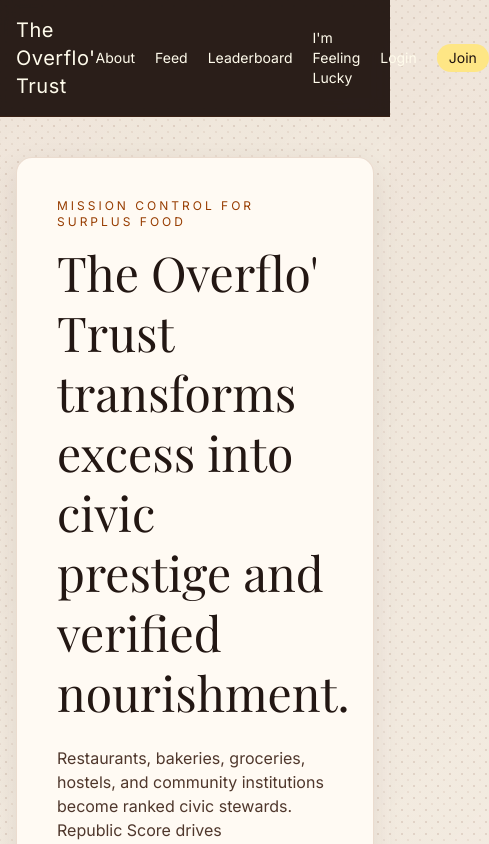
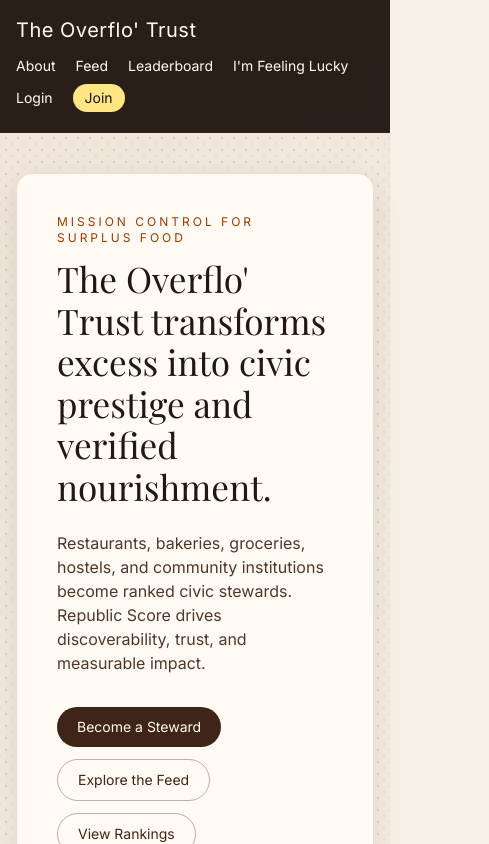
Before and after one commit to hurshbajaj/The-Overflo-Trust, a Next.js app: page / in a window 390 px wide. Shown: the top 844 px of the page, 489 px wide, since content can reach past the window. Built offline with nearby package versions, Linux system fonts and the light colour scheme; no server answers; the database is empty; a web font is replaced by a local one.

Commit message:
responsive

```diff
--- a/prisma/seed.ts
+++ b/prisma/seed.ts
@@ -49,7 +49,7 @@ async function main() {
         data: {
           profileId: profile.id,
           title: `Batch ${j + 1}`,
-          quantityMeals: 35 + j * 8 + i,
+          quantityMeals: 25 + j * 4 + i,
           description: "Prepared surplus meals packed for same-day pickup.",
           pickupWindow: "17:30 - 20:00",
           freshness: j % 3 === 0 ? "PRIME" : j % 2 === 0 ? "FRESH" : "STANDARD",
--- a/src/app/globals.css
+++ b/src/app/globals.css
@@ -170,3 +170,45 @@ h3 {
     opacity: 1;
   }
 }
+
+/* Keep laptop/desktop untouched; only adjust non-laptop layouts. */
+@media (max-width: 1023px) {
+  .nav-shell {
+    align-items: flex-start;
+    flex-direction: column;
+    gap: 0.75rem;
+  }
+
+  .nav-links {
+    width: 100%;
+    flex-wrap: wrap;
+    justify-content: flex-start;
+    row-gap: 0.5rem;
+    padding-bottom: 0.25rem;
+    white-space: normal;
+  }
+
+  .leaderboard-table-shell {
+    overflow-x: auto;
+  }
+
+  .leaderboard-table {
+    min-width: 760px;
+  }
+}
+
+@media (max-width: 767px) {
+  main .text-5xl {
+    font-size: 2.2rem;
+    line-height: 1.18;
+  }
+
+  main .text-4xl {
+    font-size: 2rem;
+    line-height: 1.2;
+  }
+
+  .panel {
+    border-radius: 1rem;
+  }
+}
--- a/src/app/leaderboard/page.tsx
+++ b/src/app/leaderboard/page.tsx
@@ -17,8 +17,8 @@ export default async function LeaderboardPage({ searchParams }: Props) {
         <input name="category" placeholder="Filter by category" defaultValue={params.category} className="rounded-xl border border-amber-900/20 bg-white p-2" />
         <button className="btn-primary" type="submit">Apply</button>
       </form>
-      <div className="panel fade-in-up overflow-hidden" style={{ animationDelay: "120ms" }}>
-        <table className="w-full text-left text-sm">
+      <div className="panel leaderboard-table-shell fade-in-up overflow-hidden" style={{ animationDelay: "120ms" }}>
+        <table className="leaderboard-table w-full text-left text-sm">
           <thead className="bg-[#f0dfcb]">
             <tr>
               <th className="p-3">Rank</th><th>Name</th><th>Score</th><th>Meals</th><th>Rating</th><th>Streak</th><th>Location</th><th></th>
--- a/src/components/nav.tsx
+++ b/src/components/nav.tsx
@@ -6,11 +6,11 @@ export async function NavBar() {
   const user = await getCurrentUser();
   return (
     <header className="border-b border-amber-900/20 bg-[#1f130f]/95 text-amber-50 backdrop-blur">
-      <div className="mx-auto flex max-w-6xl items-center justify-between px-4 py-4">
+      <div className="nav-shell mx-auto flex max-w-6xl items-center justify-between px-4 py-4">
         <Link href="/" className="text-xl tracking-wide">
           The Overflo&apos; Trust
         </Link>
-        <nav className="flex items-center gap-5 text-sm">
+        <nav className="nav-links flex items-center gap-5 text-sm">
           <Link href="/about">About</Link>
           <Link href="/feed">Feed</Link>
           <Link href="/leaderboard">Leaderboard</Link>
```
